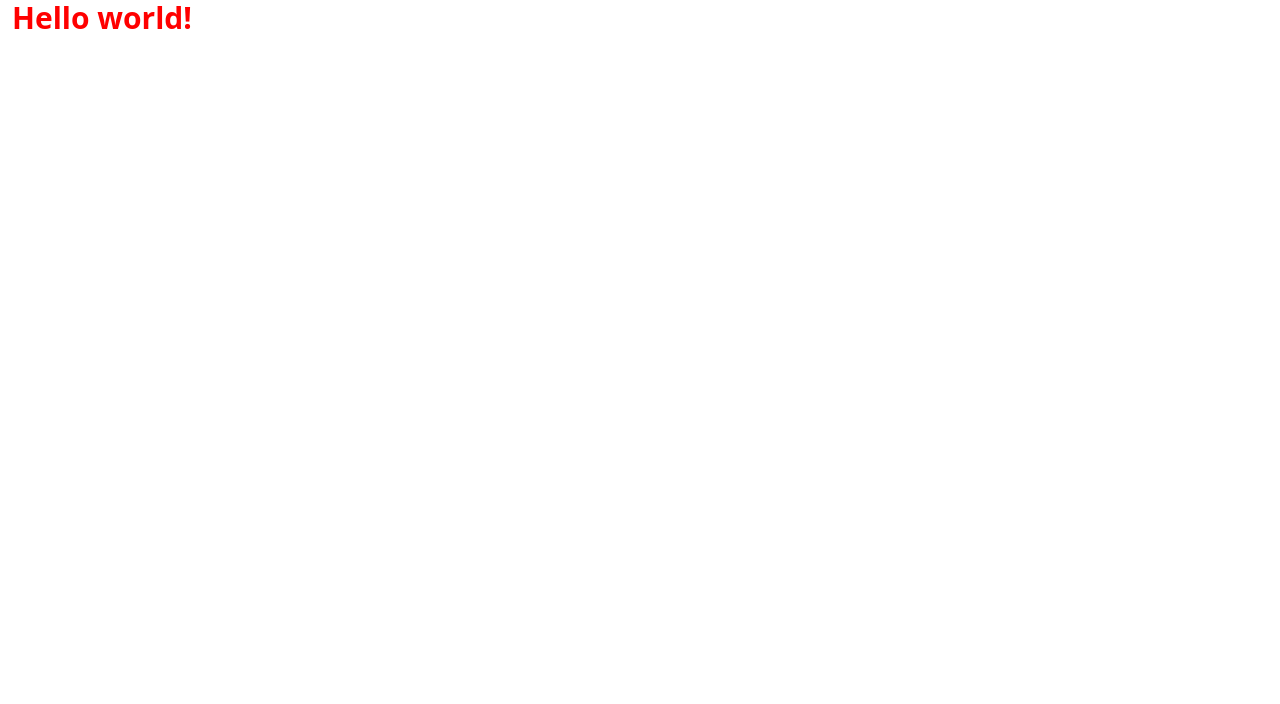
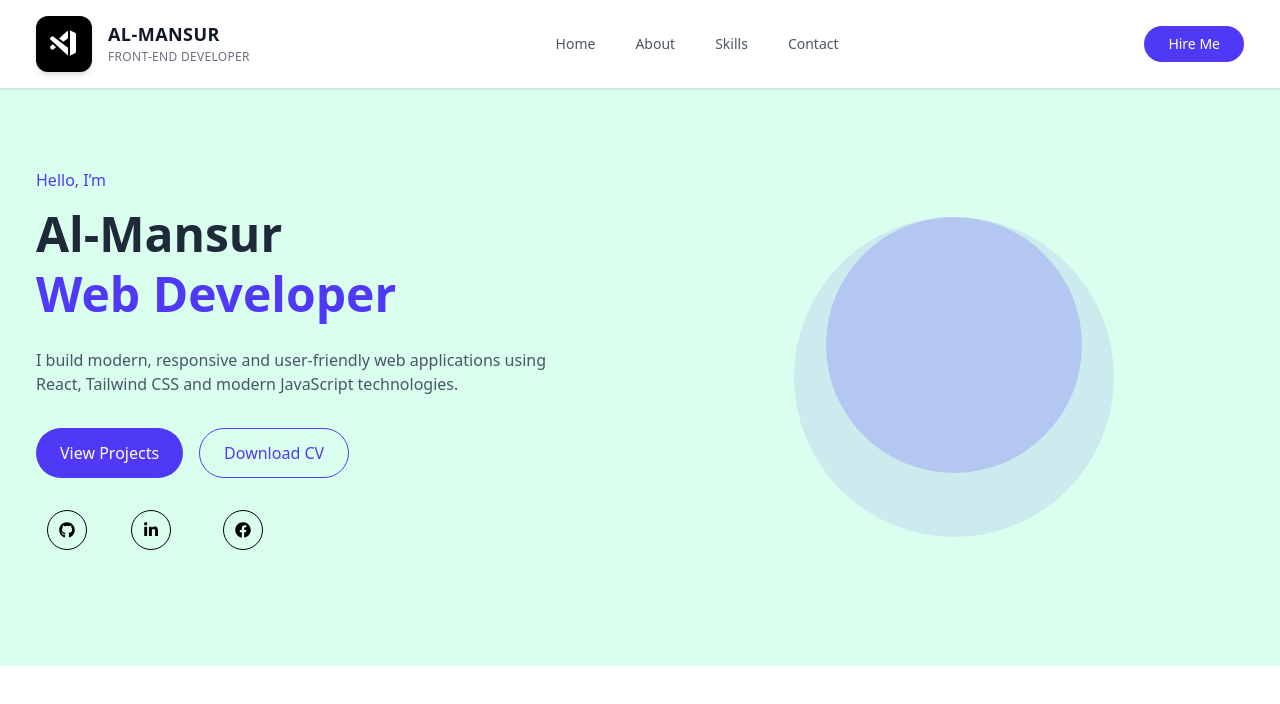
Before and after one commit to Mansur1075/MY-PROTFOLIOY-2, a React (Vite) app: page / in a window 1280 px wide. Shown: the top 704 px of the page. Built offline with nearby package versions, Linux system fonts and the light colour scheme.

Commit message:
my-porotfoliyo start

```diff
--- a/package.json
+++ b/package.json
@@ -13,6 +13,7 @@
     "@tailwindcss/vite": "^4.1.18",
     "react": "^19.2.0",
     "react-dom": "^19.2.0",
+    "react-icons": "^5.5.0",
     "tailwindcss": "^4.1.18"
   },
   "devDependencies": {
--- a/src/App.jsx
+++ b/src/App.jsx
@@ -2,6 +2,7 @@ import { useState } from 'react'
 import './App.css'
 import Container from './componntes/Container'
 import { Navbar } from './componntes/Navbar'
+import Bennar from './componntes/Bennar'
 
 function App() {
   const [count, setCount] = useState(0)
@@ -10,6 +11,7 @@ function App() {
     <>
    <div className="">
     <Navbar/>
+    <Bennar/>
    </div>
     </>
   )
--- /dev/null
+++ b/src/componntes/Bennar.jsx
@@ -0,0 +1,73 @@
+import React from 'react'
+import Container from './Container'
+import { FaFacebook, FaGithub, FaLinkedinIn } from 'react-icons/fa'
+
+const Bennar = () => {
+    return (
+        <section className='bg-[#00ff8c25]'>
+            <Container>
+                <div className="max-w-7xl mx-auto px-6 pt-20 pb-20 grid md:grid-cols-2 gap-12 items-center">
+                    <div>
+                        <p className="text-indigo-600 font-medium mb-3">Hello, I’m</p>
+                        <h1 className="text-4xl md:text-5xl font-bold text-gray-800 leading-tight">
+                            Al-Mansur <br />
+                            <span className="text-indigo-600">Web Developer</span>
+                        </h1>
+                        <p className="text-gray-600 mt-6 max-w-lg">
+                            I build modern, responsive and user-friendly web applications using
+                            React, Tailwind CSS and modern JavaScript technologies.
+                        </p>
+                        <div className="flex gap-4 mt-8">
+                            <button className="bg-indigo-600 text-white px-6 py-3 rounded-full hover:bg-indigo-700 transition">
+                                View Projects
+                            </button>
+                            <button className="border border-indigo-600 text-indigo-600 px-6 py-3 rounded-full hover:bg-indigo-600 hover:text-white transition">
+                                Download CV
+                            </button>
+                        </div>
+                        <div className="flex gap-4 mt-8">
+
+                            {/* GitHub */}
+                            <div className="relative group flex flex-col items-center cursor-pointer">
+                                <div className="w-10 h-10 flex items-center justify-center rounded-full border group-hover:bg-indigo-600 group-hover:text-white transition">
+                                    <FaGithub />
+                                </div>
+                                <p className="mt-2 text-sm text-gray-800 opacity-0 group-hover:opacity-100 transition-opacity duration-300 font-medium select-none bg-gray-200 px-2 py-1 rounded-md shadow-sm">
+                                    GitHub
+                                </p>
+                            </div>
+
+                            {/* LinkedIn */}
+                            <div className="relative group flex flex-col items-center cursor-pointer">
+                                <div className="w-10 h-10 flex items-center justify-center rounded-full border group-hover:bg-indigo-600 group-hover:text-white transition">
+                                    <FaLinkedinIn />
+                                </div>
+                                <p className="mt-2 text-sm text-blue-700 opacity-0 group-hover:opacity-100 transition-opacity duration-300 font-medium select-nonebg-blue-100 px-2 py-1 rounded-md shadow-sm">
+                                    LinkedIn
+                                </p>
+                            </div>
+
+                            {/* Facebook */}
+                            <div className="relative group flex flex-col items-center cursor-pointer">
+                                <div className="w-10 h-10 flex items-center justify-center rounded-full border group-hover:bg-indigo-600 group-hover:text-white transition">
+                                    <FaFacebook />
+                                </div>
+                                <p className="mt-2 text-sm text-blue-600 opacity-0 group-hover:opacity-100 transition-opacity duration-300 font-medium select-nonebg-blue-100 px-2 py-1 rounded-md shadow-sm">
+                                    Facebook
+                                </p>
+                            </div>
+
+                        </div>
+
+                    </div>
+                    <div className="relative hidden md:flex justify-center">
+                        <div className="w-80 h-80 bg-indigo-600/10 rounded-full"></div>
+                        <div className="absolute w-64 h-64 bg-indigo-600/20 rounded-full"></div>
+                    </div>
+                </div>
+            </Container>
+        </section>
+    )
+}
+
+export default Bennar
--- a/src/componntes/Navbar.jsx
+++ b/src/componntes/Navbar.jsx
@@ -1,12 +1,48 @@
 import React from 'react'
 import Container from './Container'
+import { MdOutlineDeveloperMode } from 'react-icons/md'
+import { FaGithub, FaLinkedinIn } from 'react-icons/fa'
+import { VscVscodeInsiders } from 'react-icons/vsc'
 
 export const Navbar = () => {
-  return (
-     <Container>
-      <h1 class="text-3xl font-bold text-[red] ">
-        Hello world!
-      </h1>
-    </Container>
-  )
+    return (
+        <section className='bg-white/80 backdrop-blur shadow-sm'>
+            <Container>
+                {/* ================= Navbar ================= */}
+                <div className="w-full  sticky  z-50 fixed top-0 left-0">
+                    <div className="w-full flex justify-center">
+                        <div className="w-full max-w-7xl px-4 md:px-6 py-4 flex items-center justify-between">
+                            <div className="group flex items-center gap-4 cursor-pointer select-none">
+                                <div className="p-3 rounded-xl bg-black text-white
+                              group-hover:bg-white group-hover:text-black
+                                transition-all duration-300 shadow-md">
+                                    <VscVscodeInsiders className="text-[32px] group-hover:rotate-12 transition-transform duration-300" />
+                                </div>
+
+                                <div className="leading-tight">
+                                    <h3 className="text-[18px] font-bold tracking-wide text-gray-900">
+                                       AL-MANSUR
+                                    </h3>
+                                    <span className="text-xs tracking-wide text-gray-500 uppercase">
+                                        Front-End Developer
+                                    </span>
+                                </div>
+                            </div>
+
+                            <ul className="hidden md:flex gap-8 lg:gap-10 text-sm font-medium text-gray-600">
+                                <li className="hover:text-indigo-600 cursor-pointer transition">Home</li>
+                                <li className="hover:text-indigo-600 cursor-pointer transition">About</li>
+                                <li className="hover:text-indigo-600 cursor-pointer transition">Skills</li>
+                                <li className="hover:text-indigo-600 cursor-pointer transition">Contact</li>
+                            </ul>
+                            <button className="hidden md:block bg-indigo-600 text-white px-5 lg:px-6 py-2 rounded-full text-sm hover:bg-indigo-700 transition">
+                                Hire Me
+                            </button>
+                        </div>
+                    </div>
+                </div>
+                {/* ================= Hero Section ================= */}
+            </Container>
+        </section>
+    )
 }
```
Also changed, not shown: 1 other file (tests, documents, lock files or other folders).
